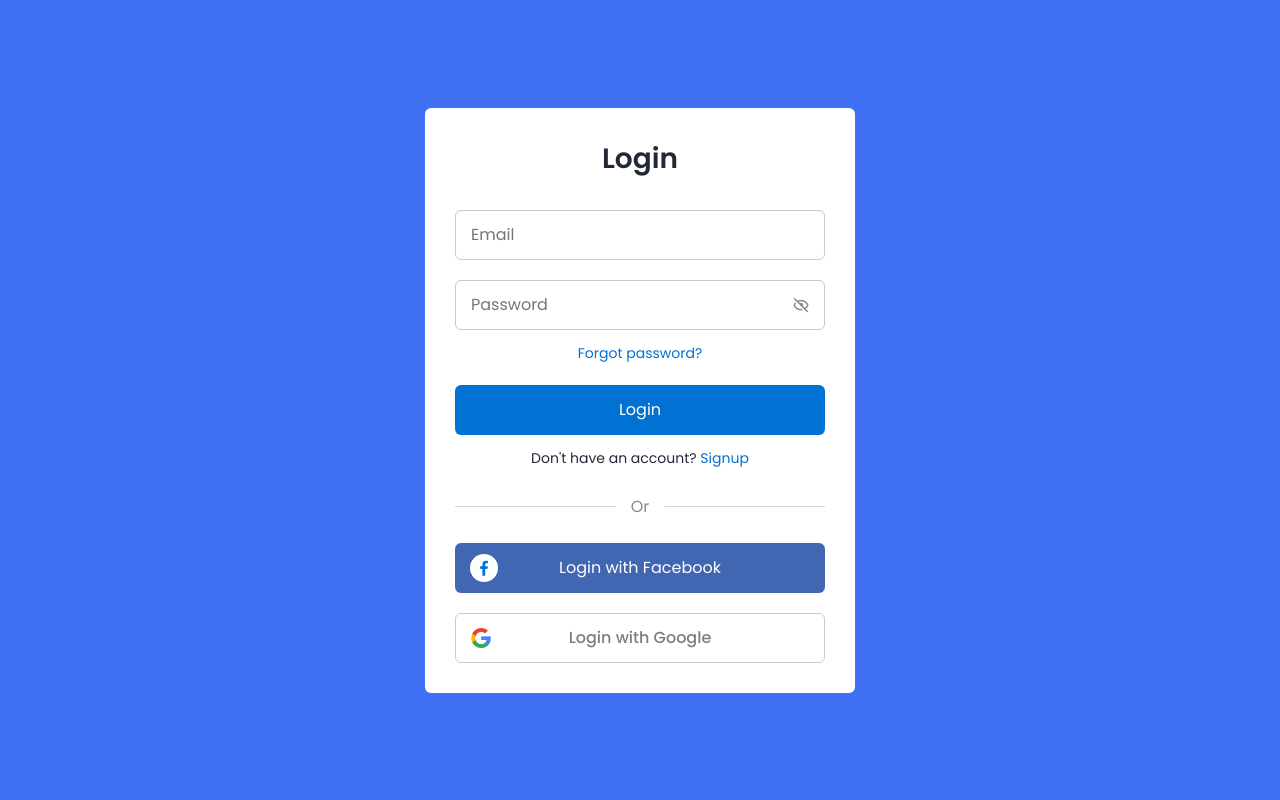
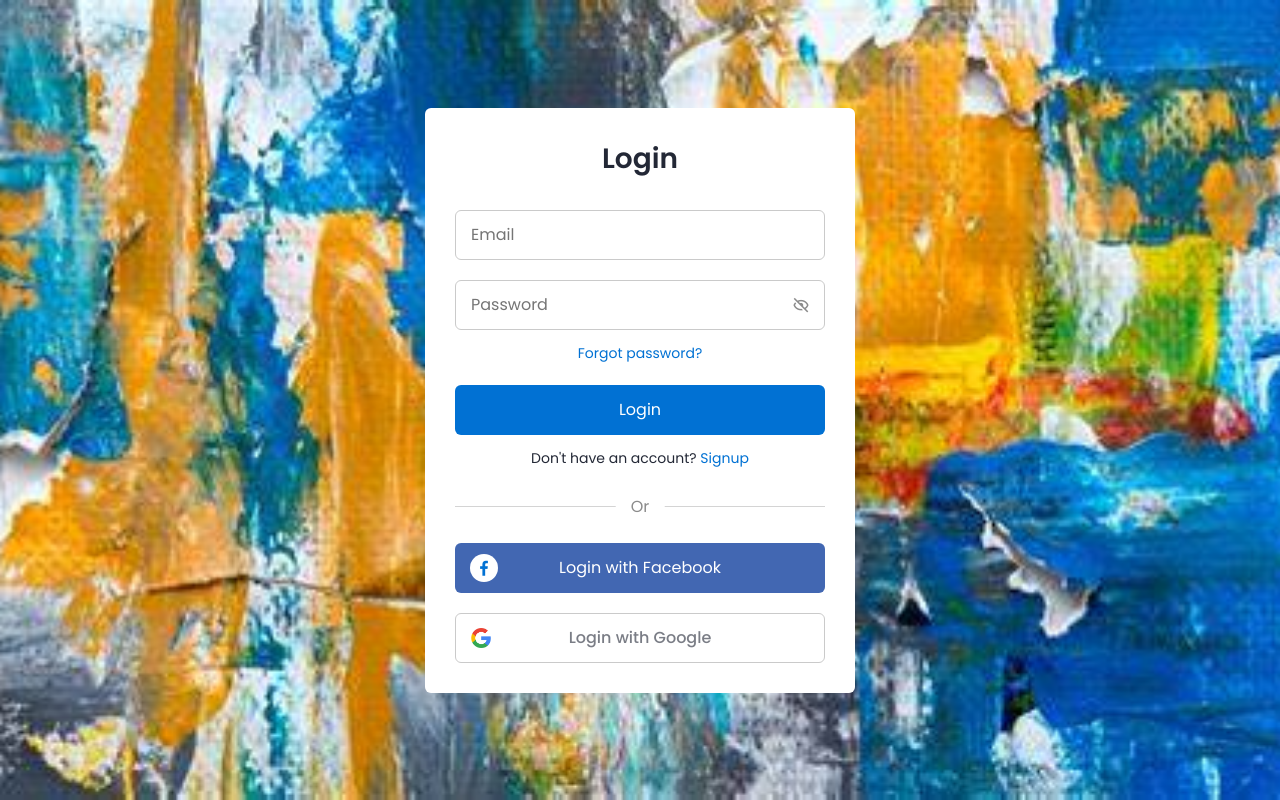
Before and after one commit to amit801/final, a Flask app: page / in a window 1280 px wide. Run offline with Flask 3, Linux system fonts and the light colour scheme.

Commit message:
Add Image at background
Background

```diff
--- a/static/css/style.css
+++ b/static/css/style.css
@@ -7,14 +7,18 @@
     box-sizing: border-box;
     font-family: 'Poppins', sans-serif;
 }
-.container{
+.container {
     height: 100vh;
     width: 100%;
     display: flex;
     align-items: center;
     justify-content: center;
-    background-color: #4070f4;
+   /* background-color: #f44040; */
+    background-image: url('/OIP.jpg');
+    background-size: cover;
+    background-position: center;
     column-gap: 30px;
+
 }
 .form{
     position: absolute;
```
Also changed, not shown: OIP.jpg (added).
